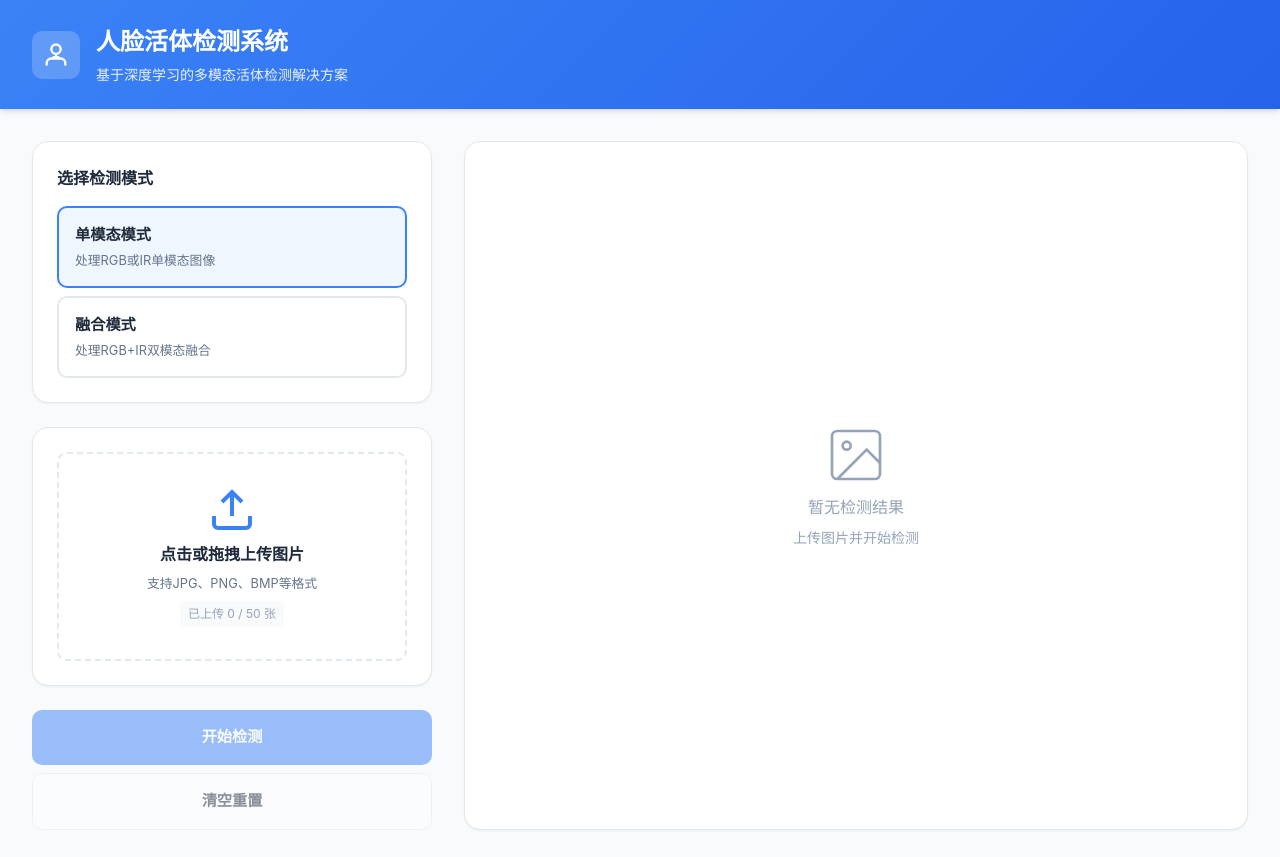
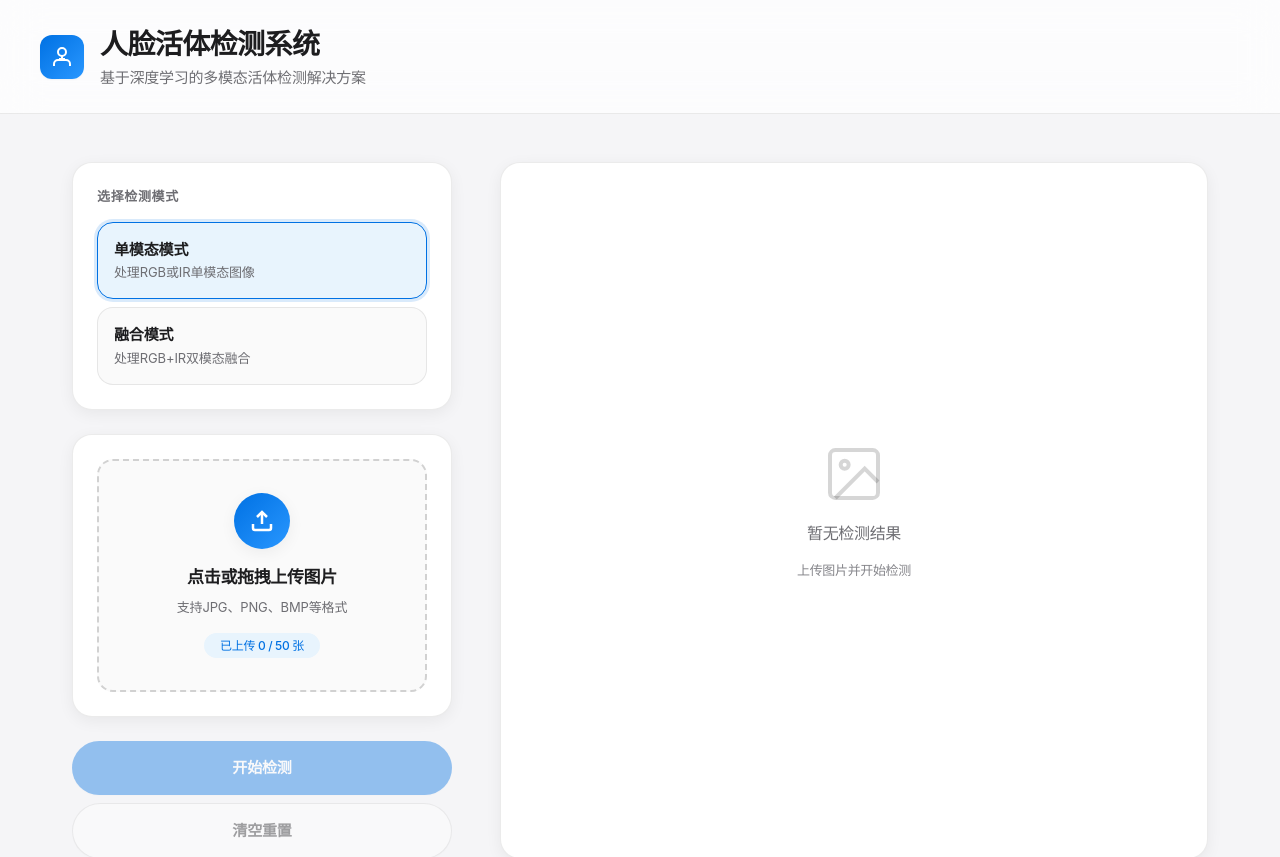
Before and after one commit to Moore-ai/face-spoofing-detector-frontend, a React (Vite) app: page / in a window 1280 px wide. Shown: the top 857 px of the page. Built offline with nearby package versions, Linux system fonts and the light colour scheme.

Commit message:
商务苹果风！

```diff
--- a/src/App.css
+++ b/src/App.css
@@ -1,46 +1,67 @@
 @import "tailwindcss";
 
-/* ===== CSS变量定义 ===== */
+/* ===== Apple Business Style - CSS Variables ===== */
 :root {
-  /* 主色调 */
-  --color-primary: #3b82f6;
-  --color-primary-dark: #2563eb;
-  --color-primary-light: #60a5fa;
+  /* Core Colors - Apple Style */
+  --color-background: #f5f5f7;
+  --color-surface: #ffffff;
+  --color-surface-secondary: #fafafa;
+  --color-surface-tertiary: #f0f0f0;
 
-  /* 功能色 */
-  --color-success: #10b981;
-  --color-success-light: #d1fae5;
-  --color-danger: #ef4444;
-  --color-danger-light: #fee2e2;
-  --color-warning: #f59e0b;
+  /* Text Colors */
+  --color-text-primary: #1d1d1f;
+  --color-text-secondary: #6e6e73;
+  --color-text-tertiary: #86868b;
+  --color-text-white: #ffffff;
 
-  /* 中性色 */
-  --color-bg: #f8fafc;
-  --color-surface: #ffffff;
-  --color-border: #e2e8f0;
-  --color-text-primary: #1e293b;
-  --color-text-secondary: #64748b;
-  --color-text-muted: #94a3b8;
+  /* Apple Blue */
+  --color-accent: #0071e3;
+  --color-accent-hover: #0077ed;
+  --color-accent-light: #e8f4fd;
 
-  /* 阴影 */
-  --shadow-sm: 0 1px 2px 0 rgb(0 0 0 / 0.05);
-  --shadow-md: 0 4px 6px -1px rgb(0 0 0 / 0.1), 0 2px 4px -2px rgb(0 0 0 / 0.1);
-  --shadow-lg: 0 10px 15px -3px rgb(0 0 0 / 0.1), 0 4px 6px -4px rgb(0 0 0 / 0.1);
+  /* Semantic Colors */
+  --color-success: #34c759;
+  --color-success-light: #e8f5e9;
+  --color-danger: #ff3b30;
+  --color-danger-light: #ffebee;
+  --color-warning: #ff9500;
 
-  /* 圆角 */
-  --radius-sm: 6px;
-  --radius-md: 10px;
+  /* Borders */
+  --color-border: rgba(0, 0, 0, 0.08);
+  --color-border-strong: rgba(0, 0, 0, 0.16);
+
+  /* Shadows - Subtle Apple Style */
+  --shadow-sm: 0 1px 2px rgba(0, 0, 0, 0.04);
+  --shadow-md: 0 4px 16px rgba(0, 0, 0, 0.06);
+  --shadow-lg: 0 8px 32px rgba(0, 0, 0, 0.08);
+  --shadow-float: 0 20px 60px rgba(0, 0, 0, 0.1);
+
+  /* Border Radius */
+  --radius-sm: 8px;
+  --radius-md: 12px;
   --radius-lg: 16px;
+  --radius-xl: 20px;
+  --radius-full: 9999px;
 
-  /* 间距 */
+  /* Spacing */
   --spacing-xs: 4px;
   --spacing-sm: 8px;
   --spacing-md: 16px;
   --spacing-lg: 24px;
   --spacing-xl: 32px;
+  --spacing-2xl: 48px;
+
+  /* Typography */
+  --font-display: -apple-system, BlinkMacSystemFont, "SF Pro Display", "Segoe UI", Roboto, sans-serif;
+  --font-text: -apple-system, BlinkMacSystemFont, "SF Pro Text", "Segoe UI", Roboto, sans-serif;
+
+  /* Transitions */
+  --transition-fast: 150ms cubic-bezier(0.4, 0, 0.2, 1);
+  --transition-normal: 250ms cubic-bezier(0.4, 0, 0.2, 1);
+  --transition-slow: 400ms cubic-bezier(0.4, 0, 0.2, 1);
 }
 
-/* ===== 基础样式重置 ===== */
+/* ===== Reset & Base ===== */
 * {
   margin: 0;
   padding: 0;
@@ -48,30 +69,37 @@
 }
 
 body {
-  font-family: -apple-system, BlinkMacSystemFont, "Segoe UI", Roboto, "Helvetica Neue", Arial, sans-serif;
-  background-color: var(--color-bg);
+  font-family: var(--font-text);
+  background-color: var(--color-background);
   color: var(--color-text-primary);
-  line-height: 1.5;
-  min-height: 100vh;
+  line-height: 1.47059;
+  font-weight: 400;
+  letter-spacing: -0.022em;
+  -webkit-font-smoothing: antialiased;
+  -moz-osx-font-smoothing: grayscale;
 }
 
-/* ===== 应用主容器 ===== */
+/* ===== App Container ===== */
 .app {
   min-height: 100vh;
   display: flex;
   flex-direction: column;
 }
 
-/* ===== Header组件样式 ===== */
+/* ===== Header - Clean & Minimal ===== */
 .app-header {
-  background: linear-gradient(135deg, var(--color-primary) 0%, var(--color-primary-dark) 100%);
-  color: white;
+  background-color: rgba(255, 255, 255, 0.72);
+  backdrop-filter: saturate(180%) blur(20px);
+  -webkit-backdrop-filter: saturate(180%) blur(20px);
+  border-bottom: 1px solid var(--color-border);
   padding: var(--spacing-lg) var(--spacing-xl);
-  box-shadow: var(--shadow-md);
+  position: sticky;
+  top: 0;
+  z-index: 100;
 }
 
 .header-content {
-  max-width: 1400px;
+  max-width: 1200px;
   margin: 0 auto;
   display: flex;
   align-items: center;
@@ -79,65 +107,75 @@ body {
 }
 
 .header-icon {
-  width: 48px;
-  height: 48px;
-  background: rgba(255, 255, 255, 0.2);
+  width: 44px;
+  height: 44px;
+  background: linear-gradient(135deg, var(--color-accent) 0%, #2997ff 100%);
   border-radius: var(--radius-md);
   display: flex;
   align-items: center;
   justify-content: center;
+  box-shadow: var(--shadow-sm);
 }
 
 .header-icon svg {
-  width: 28px;
-  height: 28px;
+  width: 24px;
+  height: 24px;
   stroke: white;
+  stroke-width: 2;
 }
 
 .header-title {
-  font-size: 1.5rem;
-  font-weight: 700;
-  margin-bottom: var(--spacing-xs);
+  font-family: var(--font-display);
+  font-size: 28px;
+  font-weight: 600;
+  letter-spacing: -0.021em;
+  color: var(--color-text-primary);
+  margin-bottom: 2px;
 }
 
 .header-subtitle {
-  font-size: 0.875rem;
-  opacity: 0.9;
+  font-size: 15px;
+  color: var(--color-text-secondary);
+  font-weight: 400;
+  letter-spacing: -0.016em;
 }
 
-/* ===== 主内容区域 ===== */
+/* ===== Main Content ===== */
 .main-content {
   flex: 1;
-  max-width: 1400px;
+  max-width: 1200px;
   width: 100%;
   margin: 0 auto;
-  padding: var(--spacing-xl);
+  padding: var(--spacing-2xl) var(--spacing-xl);
   display: grid;
-  grid-template-columns: 400px 1fr;
-  gap: var(--spacing-xl);
+  grid-template-columns: 380px 1fr;
+  gap: var(--spacing-2xl);
 }
 
-/* ===== 控制面板 ===== */
+/* ===== Control Panel ===== */
 .control-panel {
   display: flex;
   flex-direction: column;
   gap: var(--spacing-lg);
 }
 
-/* ===== 模式选择器样式 ===== */
+/* ===== Mode Selector - Apple Card Style ===== */
 .mode-selector {
-  background: var(--color-surface);
-  border-radius: var(--radius-lg);
+  background-color: var(--color-surface);
+  border-radius: var(--radius-xl);
   padding: var(--spacing-lg);
-  box-shadow: var(--shadow-sm);
+  box-shadow: var(--shadow-md);
   border: 1px solid var(--color-border);
 }
 
 .mode-selector-title {
-  font-size: 1rem;
+  font-family: var(--font-display);
+  font-size: 13px;
   font-weight: 600;
+  text-transform: uppercase;
+  letter-spacing: 0.05em;
   margin-bottom: var(--spacing-md);
-  color: var(--color-text-primary);
+  color: var(--color-text-secondary);
 }
 
 .mode-options {
@@ -151,22 +189,24 @@ body {
   flex-direction: column;
   align-items: flex-start;
   padding: var(--spacing-md);
-  border: 2px solid var(--color-border);
-  border-radius: var(--radius-md);
-  background: var(--color-surface);
+  border: 1px solid var(--color-border);
+  border-radius: var(--radius-lg);
+  background-color: var(--color-surface-secondary);
   cursor: pointer;
-  transition: all 0.2s ease;
+  transition: all var(--transition-normal);
   text-align: left;
 }
 
 .mode-option:hover:not(:disabled) {
-  border-color: var(--color-primary-light);
-  background: #f8fafc;
+  border-color: var(--color-accent);
+  background-color: var(--color-accent-light);
+  transform: scale(1.01);
 }
 
 .mode-option.active {
-  border-color: var(--color-primary);
-  background: #eff6ff;
+  border-color: var(--color-accent);
+  background-color: var(--color-accent-light);
+  box-shadow: 0 0 0 3px rgba(0, 113, 227, 0.15);
 }
 
 .mode-option:disabled {
@@ -175,38 +215,43 @@ body {
 }
 
 .mode-option-label {
+  font-family: var(--font-display);
   font-weight: 600;
-  font-size: 0.95rem;
+  font-size: 15px;
   color: var(--color-text-primary);
-  margin-bottom: var(--spacing-xs);
+  margin-bottom: 2px;
+  letter-spacing: -0.01em;
 }
 
 .mode-option-description {
-  font-size: 0.8rem;
+  font-size: 13px;
   color: var(--color-text-secondary);
+  letter-spacing: -0.01em;
 }
 
-/* ===== 图片上传器样式 ===== */
+/* ===== Image Uploader ===== */
 .image-uploader {
-  background: var(--color-surface);
-  border-radius: var(--radius-lg);
+  background-color: var(--color-surface);
+  border-radius: var(--radius-xl);
   padding: var(--spacing-lg);
-  box-shadow: var(--shadow-sm);
+  box-shadow: var(--shadow-md);
   border: 1px solid var(--color-border);
 }
 
 .upload-zone {
-  border: 2px dashed var(--color-border);
-  border-radius: var(--radius-md);
+  border: 2px dashed var(--color-border-strong);
+  border-radius: var(--radius-lg);
   padding: var(--spacing-xl);
   text-align: center;
-  transition: all 0.2s ease;
+  transition: all var(--transition-normal);
   cursor: pointer;
+  background-color: var(--color-surface-secondary);
 }
 
 .upload-zone:hover:not(.disabled) {
-  border-color: var(--color-primary);
-  background: #f8fafc;
+  border-color: var(--color-accent);
+  background-color: var(--color-accent-light);
+  transform: scale(1.005);
 }
 
 .upload-zone.disabled {
@@ -227,35 +272,54 @@ body {
 }
 
 .upload-icon {
-  width: 48px;
-  height: 48px;
-  color: var(--color-primary);
+  width: 56px;
+  height: 56px;
+  background: linear-gradient(135deg, var(--color-accent) 0%, #2997ff 100%);
+  border-radius: var(--radius-full);
+  display: flex;
+  align-items: center;
+  justify-content: center;
+  margin-bottom: var(--spacing-sm);
+  box-shadow: var(--shadow-md);
+  transition: transform var(--transition-normal);
+}
+
+.upload-zone:hover:not(.disabled) .upload-icon {
+  transform: translateY(-2px);
 }
 
 .upload-icon svg {
-  width: 100%;
-  height: 100%;
+  width: 24px;
+  height: 24px;
+  stroke: white;
+  stroke-width: 2.5;
 }
 
 .upload-text {
+  font-family: var(--font-display);
   font-weight: 600;
+  font-size: 17px;
   color: var(--color-text-primary);
+  letter-spacing: -0.021em;
 }
 
 .upload-hint {
-  font-size: 0.8rem;
+  font-size: 13px;
   color: var(--color-text-secondary);
+  letter-spacing: -0.01em;
 }
 
 .upload-count {
-  font-size: 0.75rem;
-  color: var(--color-text-muted);
-  background: var(--color-bg);
-  padding: var(--spacing-xs) var(--spacing-sm);
-  border-radius: var(--radius-sm);
+  font-size: 12px;
+  font-weight: 500;
+  color: var(--color-accent);
+  background-color: var(--color-accent-light);
+  padding: var(--spacing-xs) var(--spacing-md);
+  border-radius: var(--radius-full);
+  margin-top: var(--spacing-sm);
 }
 
-/* ===== 图片列表样式 ===== */
+/* ===== Image List ===== */
 .image-list {
   display: grid;
   grid-template-columns: repeat(auto-fill, minmax(80px, 1fr));
@@ -263,6 +327,16 @@ body {
   margin-top: var(--spacing-md);
   max-height: 300px;
   overflow-y: auto;
+  padding-right: var(--spacing-xs);
+}
+
+.image-list::-webkit-scrollbar {
+  width: 6px;
+}
+
+.image-list::-webkit-scrollbar-thumb {
+  background-color: var(--color-border-strong);
+  border-radius: 3px;
 }
 
 .image-item {
@@ -270,7 +344,14 @@ body {
   aspect-ratio: 1;
   border-radius: var(--radius-sm);
   overflow: hidden;
-  border: 2px solid var(--color-border);
+  border: 1px solid var(--color-border);
+  background-color: var(--color-surface-secondary);
+  transition: transform var(--transition-fast);
+}
+
+.image-item:hover {
+  transform: scale(1.05);
+  box-shadow: var(--shadow-md);
 }
 
 .image-item img {
@@ -280,32 +361,37 @@ body {
 }
 
 .image-item.rgb {
-  border-color: #3b82f6;
+  border-color: var(--color-accent);
+  border-width: 2px;
 }
 
 .image-item.ir {
-  border-color: #8b5cf6;
+  border-color: #5856d6;
+  border-width: 2px;
 }
 
 .image-modality {
   position: absolute;
-  bottom: 2px;
-  left: 2px;
-  font-size: 0.6rem;
-  padding: 1px 4px;
-  background: rgba(0, 0, 0, 0.7);
+  bottom: 4px;
+  left: 4px;
+  font-size: 10px;
+  font-weight: 600;
+  padding: 2px 6px;
+  background-color: rgba(0, 0, 0, 0.7);
   color: white;
-  border-radius: 3px;
+  border-radius: 4px;
+  letter-spacing: 0.5px;
+  backdrop-filter: blur(10px);
 }
 
 .remove-btn {
   position: absolute;
-  top: 2px;
-  right: 2px;
+  top: 4px;
+  right: 4px;
   width: 20px;
   height: 20px;
-  border-radius: 50%;
-  background: rgba(239, 68, 68, 0.9);
+  border-radius: var(--radius-full);
+  background-color: var(--color-danger);
   color: white;
   border: none;
   cursor: pointer;
@@ -314,13 +400,20 @@ body {
   justify-content: center;
   font-size: 14px;
   line-height: 1;
+  opacity: 0;
+  transition: opacity var(--transition-fast);
+}
+
+.image-item:hover .remove-btn {
+  opacity: 1;
 }
 
 .remove-btn:hover {
-  background: rgb(239, 68, 68);
+  background-color: #d32f2f;
+  transform: scale(1.1);
 }
 
-/* ===== 按钮样式 ===== */
+/* ===== Buttons - Apple Style ===== */
 .action-buttons {
   display: flex;
   flex-direction: column;
@@ -328,68 +421,83 @@ body {
 }
 
 .btn {
-  padding: var(--spacing-md);
-  border-radius: var(--radius-md);
+  padding: var(--spacing-md) var(--spacing-lg);
+  border-radius: var(--radius-full);
+  font-family: var(--font-display);
   font-weight: 600;
-  font-size: 0.95rem;
+  font-size: 15px;
   cursor: pointer;
-  transition: all 0.2s ease;
+  transition: all var(--transition-normal);
   border: none;
+  letter-spacing: -0.01em;
 }
 
 .btn:disabled {
-  opacity: 0.5;
+  opacity: 0.4;
   cursor: not-allowed;
 }
 
 .btn-primary {
-  background: var(--color-primary);
-  color: white;
+  background-color: var(--color-accent);
+  color: var(--color-text-white);
+  box-shadow: var(--shadow-sm);
 }
 
 .btn-primary:hover:not(:disabled) {
-  background: var(--color-primary-dark);
-  transform: translateY(-1px);
+  background-color: var(--color-accent-hover);
+  transform: scale(1.02);
   box-shadow: var(--shadow-md);
 }
 
+.btn-primary:active:not(:disabled) {
+  transform: scale(0.98);
+}
+
 .btn-secondary {
-  background: var(--color-surface);
+  background-color: var(--color-surface);
   color: var(--color-text-primary);
-  border: 1px solid var(--color-border);
+  border: 1px solid var(--color-border-strong);
+  box-shadow: var(--shadow-sm);
 }
 
 .btn-secondary:hover:not(:disabled) {
-  background: var(--color-bg);
-  border-color: var(--color-text-muted);
+  background-color: var(--color-surface-secondary);
+  transform: scale(1.02);
+  box-shadow: var(--shadow-md);
 }
 
-/* ===== 错误消息样式 ===== */
+.btn-secondary:active:not(:disabled) {
+  transform: scale(0.98);
+}
+
+/* ===== Error Message ===== */
 .error-message {
   display: flex;
   align-items: center;
   gap: var(--spacing-sm);
   padding: var(--spacing-md);
-  background: var(--color-danger-light);
+  background-color: var(--color-danger-light);
+  border: 1px solid rgba(255, 59, 48, 0.2);
+  border-radius: var(--radius-lg);
+  font-size: 13px;
   color: var(--color-danger);
-  border-radius: var(--radius-md);
-  font-size: 0.875rem;
+  font-weight: 500;
 }
 
 .error-icon {
-  font-size: 1.2rem;
+  font-size: 18px;
 }
 
-/* ===== 结果面板样式 ===== */
+/* ===== Result Panel ===== */
 .result-container {
   min-height: 600px;
 }
 
 .result-panel {
-  background: var(--color-surface);
-  border-radius: var(--radius-lg);
+  background-color: var(--color-surface);
+  border-radius: var(--radius-xl);
   padding: var(--spacing-lg);
-  box-shadow: var(--shadow-sm);
+  box-shadow: var(--shadow-md);
   border: 1px solid var(--color-border);
   min-height: 100%;
 }
@@ -401,7 +509,35 @@ body {
   justify-content: center;
 }
 
+/* Loading State - Clean Apple Style */
 .loading-spinner {
+  display: flex;
+  flex-direction: column;
+  align-items: center;
+  gap: var(--spacing-md);
+}
+
+.spinner {
+  width: 40px;
+  height: 40px;
+  border: 3px solid var(--color-surface-tertiary);
+  border-top-color: var(--color-accent);
+  border-radius: 50%;
+  animation: spin 1s linear infinite;
+}
+
+@keyframes spin {
+  to { transform: rotate(360deg); }
+}
+
+.loading-spinner span {
+  color: var(--color-text-secondary);
+  font-size: 13px;
+  letter-spacing: -0.01em;
+}
+
+/* Empty State */
+.empty-state {
   display: flex;
   flex-direction: column;
   align-items: center;
@@ -409,40 +545,19 @@ body {
   color: var(--color-text-secondary);
 }
 
-.spinner {
-  width: 40px;
-  height: 40px;
-  border: 3px solid var(--color-border);
-  border-top-color: var(--color-primary);
-  border-radius: 50%;
-  animation: spin 1s linear infinite;
-}
-
-@keyframes spin {
-  to {
-    transform: rotate(360deg);
-  }
-}
-
-.empty-state {
-  display: flex;
-  flex-direction: column;
-  align-items: center;
-  gap: var(--spacing-sm);
-  color: var(--color-text-muted);
-}
-
 .empty-state svg {
   width: 64px;
   height: 64px;
-  stroke-width: 1;
+  stroke: var(--color-border-strong);
+  stroke-width: 1.5;
 }
 
 .empty-hint {
-  font-size: 0.875rem;
+  font-size: 13px;
+  color: var(--color-text-tertiary);
 }
 
-/* ===== 统计卡片样式 ===== */
+/* ===== Statistics Cards ===== */
 .result-stats {
   display: grid;
   grid-template-columns: repeat(4, 1fr);
@@ -451,25 +566,36 @@ body {
 }
 
 .stat-card {
-  background: var(--color-bg);
-  border-radius: var(--radius-md);
+  background-color: var(--color-surface-secondary);
+  border: 1px solid var(--color-border);
+  border-radius: var(--radius-lg);
   padding: var(--spacing-md);
   text-align: center;
-  border: 1px solid var(--color-border);
+  transition: all var(--transition-normal);
+}
+
+.stat-card:hover {
+  transform: translateY(-2px);
+  box-shadow: var(--shadow-md);
 }
 
 .stat-value {
   display: block;
-  font-size: 1.75rem;
-  font-weight: 700;
+  font-family: var(--font-display);
+  font-size: 28px;
+  font-weight: 600;
   color: var(--color-text-primary);
+  letter-spacing: -0.021em;
+  margin-bottom: 2px;
 }
 
 .stat-label {
   display: block;
-  font-size: 0.8rem;
+  font-size: 11px;
+  font-weight: 500;
   color: var(--color-text-secondary);
-  margin-top: var(--spacing-xs);
+  text-transform: uppercase;
+  letter-spacing: 0.05em;
 }
 
 .stat-card.real .stat-value {
@@ -481,42 +607,43 @@ body {
 }
 
 .stat-card.confidence .stat-value {
-  color: var(--color-primary);
+  color: var(--color-accent);
 }
 
 .result-divider {
   height: 1px;
-  background: var(--color-border);
+  background-color: var(--color-border);
   margin: var(--spacing-lg) 0;
 }
 
-/* ===== 结果网格样式 ===== */
+/* ===== Result Grid ===== */
 .result-grid {
   display: grid;
   grid-template-columns: repeat(auto-fill, minmax(280px, 1fr));
   gap: var(--spacing-md);
 }
 
-/* ===== 检测卡片样式 ===== */
+/* ===== Detection Card ===== */
 .detection-card {
-  background: var(--color-surface);
-  border-radius: var(--radius-md);
-  border: 2px solid var(--color-border);
+  background-color: var(--color-surface);
+  border-radius: var(--radius-lg);
+  border: 1px solid var(--color-border);
   overflow: hidden;
-  transition: all 0.2s ease;
+  transition: all var(--transition-normal);
+  box-shadow: var(--shadow-sm);
 }
 
 .detection-card:hover {
-  box-shadow: var(--shadow-md);
-  transform: translateY(-2px);
+  transform: translateY(-4px);
+  box-shadow: var(--shadow-float);
 }
 
 .detection-card.real {
-  border-color: var(--color-success);
+  border-left: 4px solid var(--color-success);
 }
 
 .detection-card.fake {
-  border-color: var(--color-danger);
+  border-left: 4px solid var(--color-danger);
 }
 
 .card-header {
@@ -524,75 +651,59 @@ body {
   justify-content: space-between;
   align-items: center;
   padding: var(--spacing-sm) var(--spacing-md);
-  background: var(--color-bg);
+  background-color: var(--color-surface-secondary);
   border-bottom: 1px solid var(--color-border);
 }
 
 .card-index {
-  font-size: 0.8rem;
-  color: var(--color-text-muted);
+  font-family: var(--font-display);
+  font-size: 12px;
   font-weight: 600;
+  color: var(--color-text-tertiary);
+  letter-spacing: 0.5px;
 }
 
 .result-badge {
-  padding: var(--spacing-xs) var(--spacing-sm);
-  border-radius: var(--radius-sm);
-  font-size: 0.8rem;
-  font-weight: 700;
+  padding: 4px 10px;
+  border-radius: var(--radius-full);
+  font-size: 11px;
+  font-weight: 600;
+  text-transform: uppercase;
+  letter-spacing: 0.5px;
 }
 
 .result-badge.real {
-  background: var(--color-success-light);
+  background-color: var(--color-success-light);
   color: var(--color-success);
 }
 
 .result-badge.fake {
-  background: var(--color-danger-light);
+  background-color: var(--color-danger-light);
   color: var(--color-danger);
 }
 
 .card-image {
   aspect-ratio: 4 / 3;
   overflow: hidden;
+  background-color: var(--color-surface-tertiary);
 }
 
 .card-image img {
   width: 100%;
   height: 100%;
   object-fit: cover;
+  transition: transform var(--transition-slow);
+}
+
+.detection-card:hover .card-image img {
+  transform: scale(1.03);
 }
 
 .card-content {
   padding: var(--spacing-md);
 }
 
-.card-details {
-  display: grid;
-  grid-template-columns: 1fr 1fr;
-  gap: var(--spacing-sm);
-  margin-top: var(--spacing-md);
-  padding-top: var(--spacing-md);
-  border-top: 1px solid var(--color-border);
-}
-
-.detail-item {
-  display: flex;
-  flex-direction: column;
-  gap: 2px;
-}
-
-.detail-label {
-  font-size: 0.75rem;
-  color: var(--color-text-muted);
-}
-
-.detail-value {
-  font-size: 0.875rem;
-  color: var(--color-text-primary);
-  font-weight: 500;
-}
-
-/* ===== 置信度条样式 ===== */
+/* ===== Confidence Bar ===== */
 .confidence-bar {
   margin-bottom: var(--spacing-sm);
 }
@@ -605,13 +716,17 @@ body {
 }
 
 .confidence-label {
-  font-size: 0.8rem;
+  font-size: 11px;
+  font-weight: 500;
   color: var(--color-text-secondary);
+  text-transform: uppercase;
+  letter-spacing: 0.5px;
 }
 
 .confidence-value {
-  font-size: 0.9rem;
-  font-weight: 700;
+  font-family: var(--font-display);
+  font-size: 13px;
+  font-weight: 600;
 }
 
 .confidence-value.success {
@@ -623,40 +738,72 @@ body {
 }
 
 .confidence-track {
-  height: 8px;
-  background: var(--color-border);
-  border-radius: 4px;
+  height: 6px;
+  background-color: var(--color-surface-tertiary);
+  border-radius: 3px;
   overflow: hidden;
 }
 
 .confidence-fill {
   height: 100%;
-  border-radius: 4px;
-  transition: width 0.5s ease;
+  border-radius: 3px;
+  transition: width 0.6s cubic-bezier(0.4, 0, 0.2, 1);
 }
 
 .confidence-fill.success {
-  background: linear-gradient(90deg, var(--color-success), #34d399);
+  background: linear-gradient(90deg, var(--color-success), #30d158);
 }
 
 .confidence-fill.danger {
-  background: linear-gradient(90deg, var(--color-danger), #f87171);
+  background: linear-gradient(90deg, var(--color-danger), #ff453a);
 }
 
-/* ===== Footer样式 ===== */
+.card-details {
+  display: grid;
+  grid-template-columns: 1fr 1fr;
+  gap: var(--spacing-sm);
+  margin-top: var(--spacing-md);
+  padding-top: var(--spacing-sm);
+  border-top: 1px solid var(--color-border);
+}
+
+.detail-item {
+  display: flex;
+  flex-direction: column;
+  gap: 2px;
+}
+
+.detail-label {
+  font-size: 10px;
+  font-weight: 500;
+  color: var(--color-text-tertiary);
+  text-transform: uppercase;
+  letter-spacing: 0.5px;
+}
+
+.detail-value {
+  font-size: 13px;
+  color: var(--color-text-secondary);
+  font-family: var(--font-text);
+  letter-spacing: -0.01em;
+}
+
+/* ===== Footer ===== */
 .app-footer {
-  background: var(--color-surface);
+  background-color: var(--color-surface);
   border-top: 1px solid var(--color-border);
   padding: var(--spacing-md);
   text-align: center;
-  color: var(--color-text-muted);
-  font-size: 0.8rem;
+  color: var(--color-text-tertiary);
+  font-size: 12px;
+  font-weight: 400;
 }
 
-/* ===== 响应式布局 ===== */
+/* ===== Responsive ===== */
 @media (max-width: 1024px) {
   .main-content {
     grid-template-columns: 1fr;
+    gap: var(--spacing-xl);
   }
 
   .result-stats {
@@ -664,13 +811,17 @@ body {
   }
 }
 
-@media (max-width: 640px) {
+@media (max-width: 768px) {
   .main-content {
-    padding: var(--spacing-md);
+    padding: var(--spacing-lg) var(--spacing-md);
+  }
+
+  .header-title {
+    font-size: 22px;
   }
 
   .result-stats {
-    grid-template-columns: 1fr 1fr;
+    grid-template-columns: repeat(2, 1fr);
   }
 
   .result-grid {
@@ -678,22 +829,27 @@ body {
   }
 }
 
-/* ===== 滚动条样式 ===== */
+/* ===== Scrollbar - Apple Style ===== */
 ::-webkit-scrollbar {
   width: 8px;
   height: 8px;
 }
 
 ::-webkit-scrollbar-track {
-  background: var(--color-bg);
-  border-radius: 4px;
+  background-color: transparent;
 }
 
 ::-webkit-scrollbar-thumb {
-  background: var(--color-border);
+  background-color: rgba(0, 0, 0, 0.2);
   border-radius: 4px;
 }
 
 ::-webkit-scrollbar-thumb:hover {
-  background: var(--color-text-muted);
+  background-color: rgba(0, 0, 0, 0.3);
 }
+
+/* ===== Selection ===== */
+::selection {
+  background-color: rgba(0, 113, 227, 0.2);
+  color: var(--color-text-primary);
+}
```
